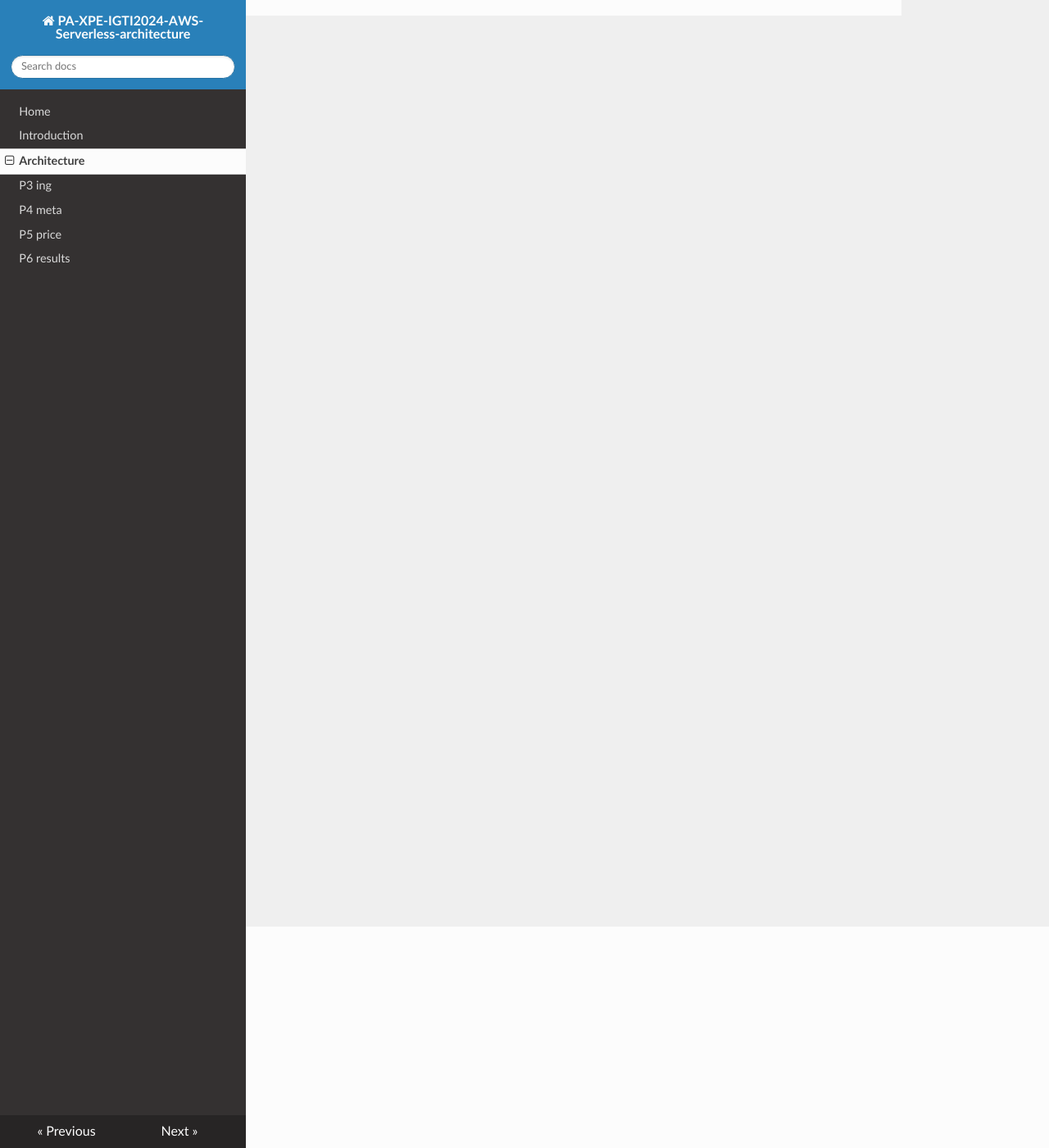
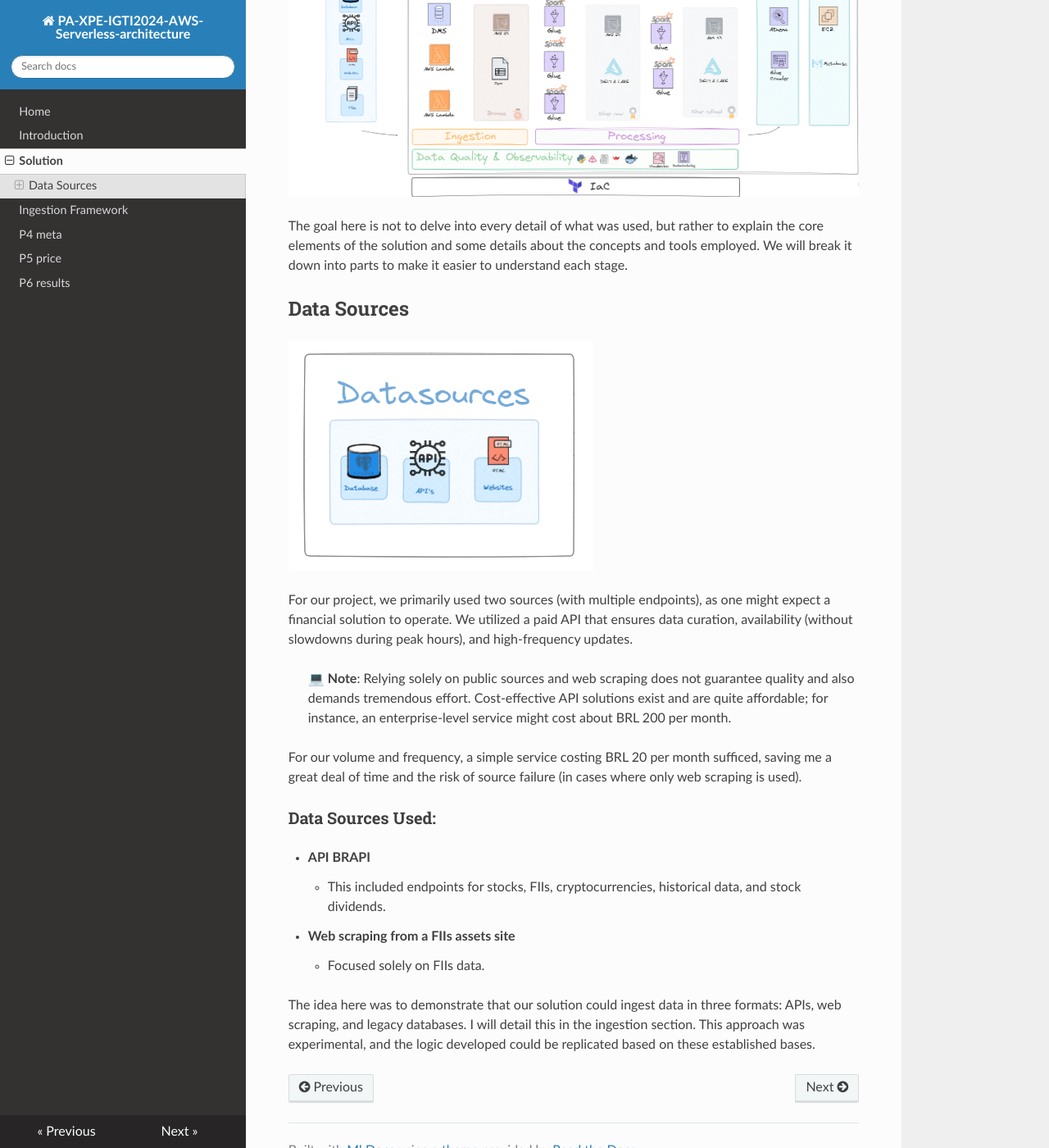
Before and after one commit to Gabriel-Philot/aws_serverless_xpe_final_project, an MkDocs documentation site: the page built from docs/p2_Architecture.md, in a window 1280 px wide and 1400 px high, scrolled down 270 px. Shown: the whole window at 82% size. Built offline with MkDocs 1.6.1, drawn with Linux system fonts in a browser that asks for light colours; nearby versions of some CDN libraries; some of the changed text lies outside the part shown.

Commit message:
doc_datasourcesok

```diff
--- a/docs/p2_Architecture.md
+++ b/docs/p2_Architecture.md
@@ -1 +1,23 @@
-# Architecture
+# Solution
+
+![arc_img](../assets/images/arquiteture_draw.png)
+
+The goal here is not to delve into every detail of what was used, but rather to explain the core elements of the solution and some details about the concepts and tools employed. We will break it down into parts to make it easier to understand each stage.
+
+## Data Sources
+
+![arc_img](../assets/images/datasources.png)
+
+For our project, we primarily used two sources (with multiple endpoints), as one might expect a financial solution to operate. We utilized a paid API that ensures data curation, availability (without slowdowns during peak hours), and high-frequency updates.
+
+> 💻 **Note**: Relying solely on public sources and web scraping does not guarantee quality and also demands tremendous effort. Cost-effective API solutions exist and are quite affordable; for instance, an enterprise-level service might cost about BRL 200 per month.
+
+For our volume and frequency, a simple service costing BRL 20 per month sufficed, saving me a great deal of time and the risk of source failure (in cases where only web scraping is used).
+
+### Data Sources Used:
+* **API BRAPI**
+    * This included endpoints for stocks, FIIs, cryptocurrencies, historical data, and stock dividends.
+* **Web scraping from a FIIs assets site**
+    * Focused solely on FIIs data.
+
+The idea here was to demonstrate that our solution could ingest data in three formats: APIs, web scraping, and legacy databases. I will detail this in the ingestion section. This approach was experimental, and the logic developed could be replicated based on these established bases.
--- a/docs/p3_ing.md
+++ b/docs/p3_ing.md
@@ -0,0 +1 @@
+# Ingestion Framework
```
Also changed, not shown: docs/index.md (+1 -1 lines), docs/intro.md (+23 -0 lines), docs/assets/images/datasources.png (added).
